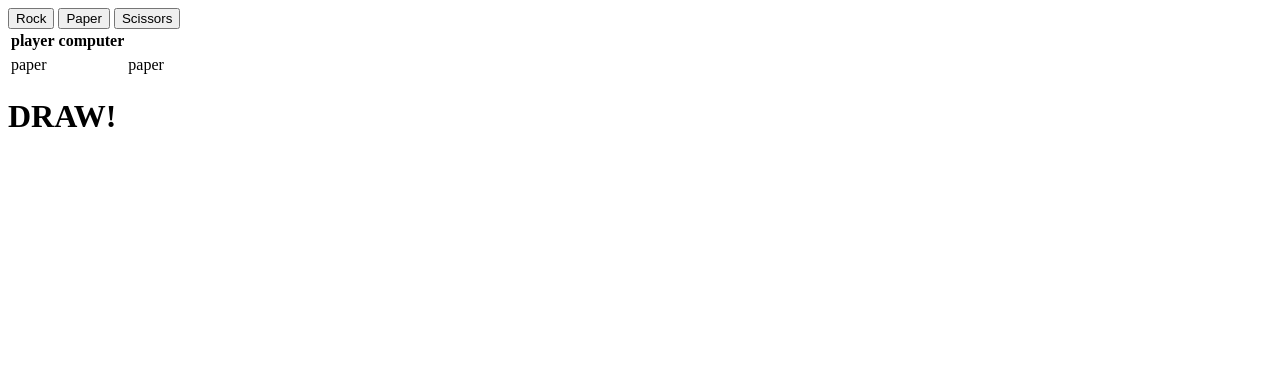
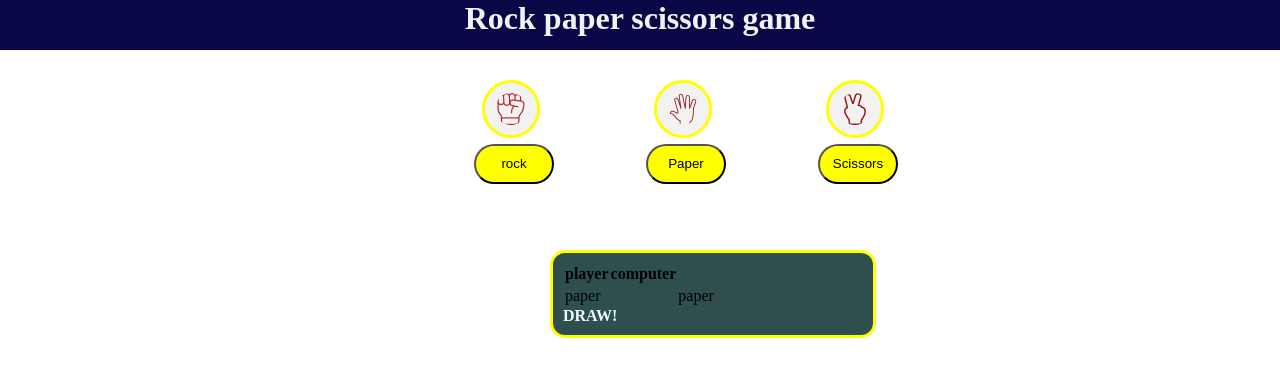
Before and after one commit to ianbett95/RPS, a plain HTML site: page index.html in a window 1280 px wide. Both pictures are taken after a click on the button "Paper". Drawn offline with Linux system fonts and the light colour scheme.

Commit message:
rock paper scissors game

```diff
--- a/index.html
+++ b/index.html
@@ -5,14 +5,28 @@
     <meta http-equiv="X-UA-Compatible" content="IE=edge">
     <meta name="viewport" content="width=device-width, initial-scale=1.0">
     <link rel="stylesheet" href="style.css">
-    <title>rock paper scissors game</title>
+    <title>Rock paper scissors game</title>
 </head>
 <body>
+  <div class="viewport">
+    <h1>Rock paper scissors game</h1>
+ </div>
     <div class="buttons">
-        <button>Rock</button>
-        <button>Paper</button>
-        <button>Scissors</button>
+        <div id="btnimg">
+            <img src="images/fist.png" alt="">
+            <button>rock</button>
+        </div>
+        <div id="btnimg">
+            <img src="images/palm.png" alt="">
+            <button>Paper</button>
+        </div>
+        <div id="btnimg">
+            <img src="images/peace-sign.png" alt="">
+            <button>Scissors</button>
+        </div>
     </div>
+
+  <div class="separator"></div>
 
     <script src="main.js"></script>
 </body>
--- a/main.js
+++ b/main.js
@@ -1,5 +1,7 @@
 let player,computer
-
+let playerScore=document.querySelector('playerScore')
+let computerScore=document.querySelector('computerScore')
+let images =document.querySelectorAll('img')
 const playRPS = choice =>{
     const choices =['rock','paper','scissors']
 
@@ -8,18 +10,24 @@ const playRPS = choice =>{
          computer = choices[Math.floor(Math.random() * 3)];
 
         if (player==='rock' && computer === 'paper'){
+
             return `player : ${choice} ::: Computer : ${computer} => computer WINS!`
 
         }else if (player === 'rock'&& computer === 'scissors'){
             return `player : ${choice} ::: Computer : ${computer} => you WIN!`
+
         }else if(player=== 'scissors'&& computer=== 'paper'){
             return `player : ${choice} ::: Computer : ${computer} => you WIN!`
+
         }else if(player==='scissors'&& computer==='rock'){
             return `player : ${choice} ::: Computer : ${computer} => computer WINS!`
+
         }else if(player==='paper'&& computer==='rock'){
             return `player : ${choice} ::: Computer : ${computer} => computer WINS!`
+
         }else if(player==='paper'&& computer==='scissors'){
             return `player : ${choice} ::: Computer : ${computer} => computer WINS! `
+
         }else{
             return `player : ${choice} ::: Computer : ${computer} => DRAW!`
         }
@@ -29,18 +37,18 @@ const playRPS = choice =>{
 
 }
 
+
 let body = document.querySelector('body')
+let separator = document.querySelector('.separator')
 // select all the buttons
 
 let buttons = document.querySelectorAll('button')
 
 buttons.forEach(button =>{
     button.addEventListener('click',(e)=>{
-
-
-
-  let h1 =document.createElement('h1')
-  h1.textContent = playRPS(button.textContent).split('=> ') [1]
+  let h4 =document.createElement('h4')
+  h4.style.color='aliceblue'
+  h4.textContent = playRPS(button.textContent).split('=> ') [1]
   let table = document.createElement('table')
   let thead = document.createElement('thead')
   thead.innerHTML='<tr><th>player</th> <th>computer<th/><tr/>'
@@ -48,9 +56,20 @@ buttons.forEach(button =>{
   let tbody = document.createElement('tbody')
   tbody.innerHTML = `<tr><td>${player}<td/><td>${computer}<td/\>`
   table.appendChild(tbody)
+  separator.appendChild(table)
+  separator.appendChild(h4)
+ function count(){
+    let index=0
+  let index1=0
+  if ( h4.textContent=== 'computer WINS!'){
+    index++
+   alert( `computer=${index}`)
+  }else if (h4.textContent=== 'you WIN!'){
+    index1++
+   alert(`player=${index1}`)
+  }
+  }
+  count()
 
-
-  body.appendChild(table)
-  body.appendChild(h1)
     })
 })
--- a/style.css
+++ b/style.css
@@ -0,0 +1,58 @@
+* {
+  margin: 0;
+  padding: 0;
+}
+h2 ,
+h3 {
+  position: relative;
+  top: 10px;
+
+}
+.buttons {
+  position: absolute;
+  top: 50px;
+  width: 100%;
+  display: flex;
+  justify-content: center;
+}
+button {
+  margin-left: 30px;
+  position: relative;
+  top: 60px;
+  width: 80px;
+  height: 40px;
+  border-radius: 30px;
+  background-color: yellow;
+}
+#btnimg img {
+  position: relative;
+  top: 30px;
+  bottom: 30px;
+  padding: 10px;
+  left: 100px;
+  border: solid yellow;
+  background-color: #f2f2f2;
+  border-radius: 30px;
+}
+button:hover {
+  background-color: black;
+  color: yellow;
+  transform: scale(var(--scale, 1.2));
+}
+.viewport {
+  display: flex;
+  height: 50px;
+  color: #f2f2f2;
+  background-color: rgb(8, 8, 70);
+  justify-content: space-around;
+}
+.separator {
+  position: relative;
+  top: 200px;
+  left:550px;
+  width: 300px;
+  border: solid yellow;
+  border-radius: 15px;
+  padding: 10px;
+  background-color: darkslategrey;
+}
```
Also changed, not shown: images/fist.png (added), images/palm.png (added), images/peace-sign.png (added).
